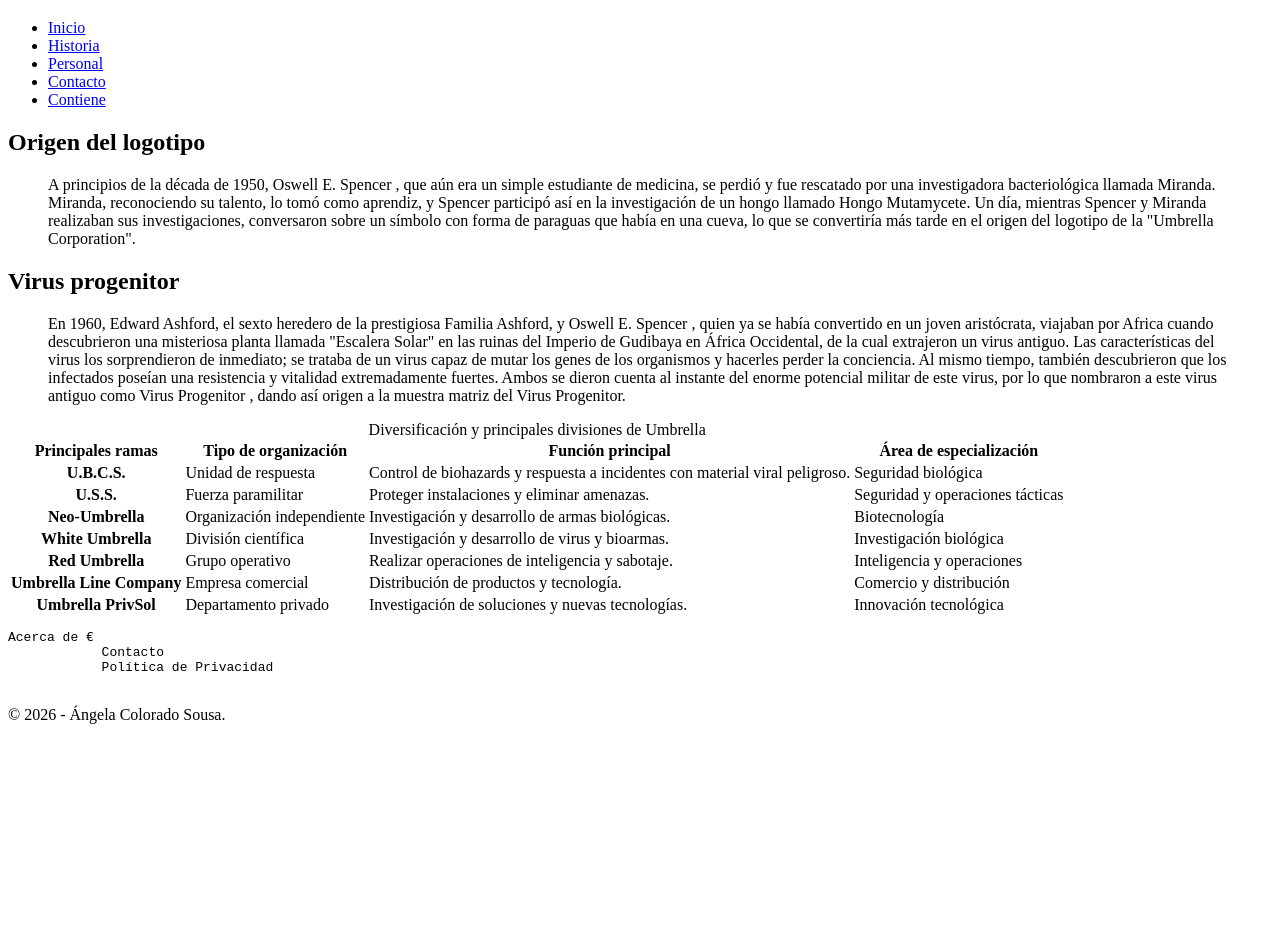
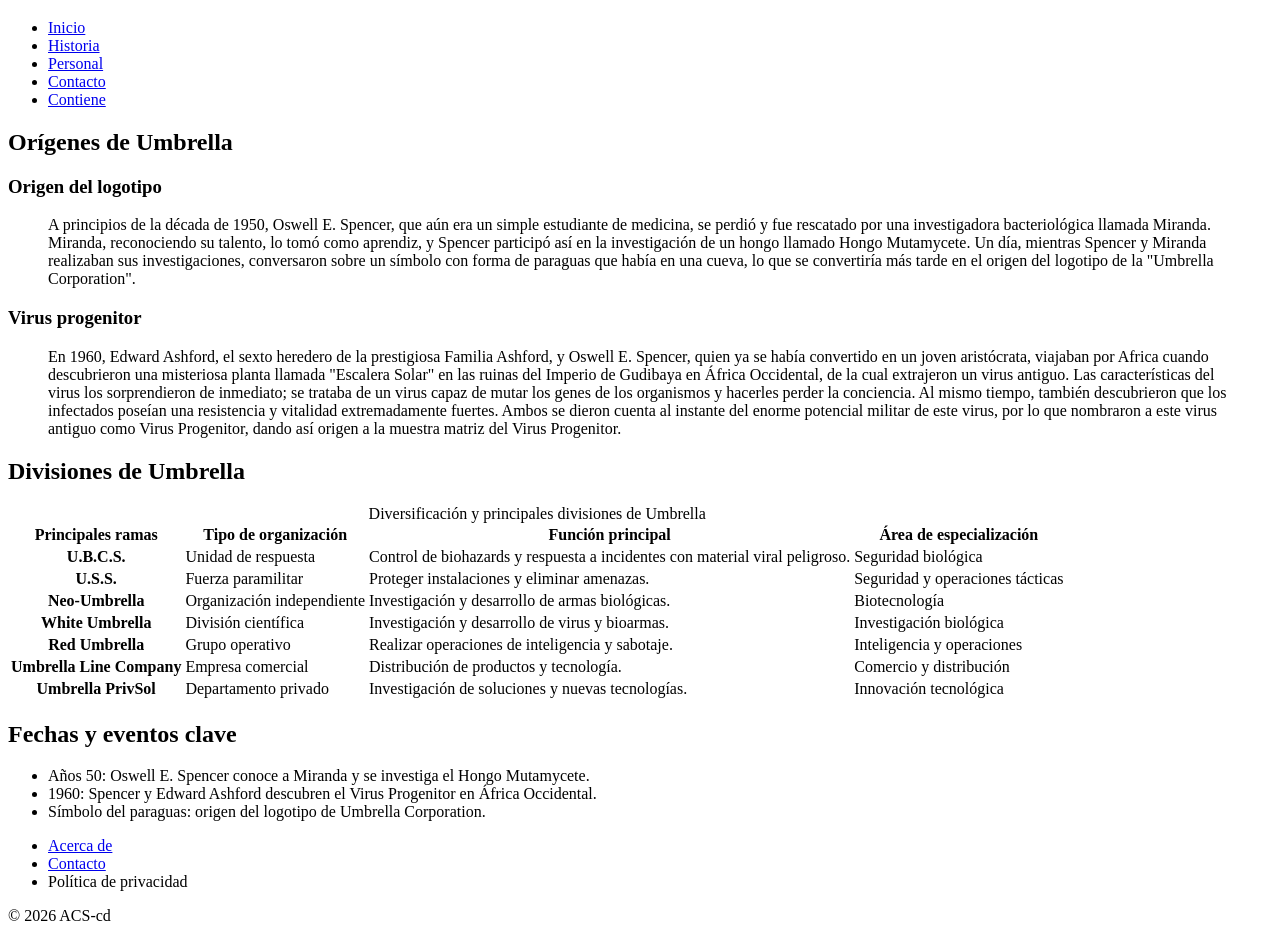
Before and after one commit to ACS-cd/Proyecto-Integrador-LM-2026, a plain HTML site: page proyecto/historia.html in a window 1280 px wide. Shown: the part 148-1089 px from the top of the page. Before the commit the page ends 888 px from the top, so only its background shows below. Drawn offline with Linux system fonts and the light colour scheme.

Commit message:
feat: estructura semántica html5 en historia

```diff
--- a/proyecto/historia.html
+++ b/proyecto/historia.html
@@ -4,7 +4,7 @@
     <meta charset="UTF-8">
     <meta name="viewport" content="width=device-width, initial-scale=1.0">
     <title>Historia - Integrador-LM-2026</title>
-    <meta name="description" content="Página que refleja una lista de los productos elaborados o fundados por Umbrella.">
+    <meta name="description" content="Página que refleja la historia de la Corporación Umbrella.">
     <meta name="keywords" content="Umbrella, historia, Spencer, Miranda, virus, Resident Evil ">
     <meta name="author" content="ACS-cd">
 </head>
@@ -24,16 +24,23 @@
       </nav>
   </header>
 
-  <div>
-    <h2>Origen del logotipo</h2>
-    <blockquote>A principios de la década de 1950, Oswell E. Spencer , que aún era un simple estudiante de medicina, se perdió y fue rescatado por una investigadora bacteriológica llamada Miranda. Miranda, reconociendo su talento, lo tomó como aprendiz, y Spencer participó así en la investigación de un hongo llamado Hongo Mutamycete. Un día, mientras Spencer y Miranda realizaban sus investigaciones, conversaron sobre un símbolo con forma de paraguas que había en una cueva, lo que se convertiría más tarde en el origen del logotipo de la "Umbrella Corporation".</blockquote>
-  </div>
+  <main>
+    <section>
+      <h2>Orígenes de Umbrella</h2>
 
-  <div>
-    <h2>Virus progenitor</h2>
-    <blockquote>En 1960, Edward Ashford, el sexto heredero de la prestigiosa Familia Ashford, y Oswell E. Spencer , quien ya se había convertido en un joven aristócrata, viajaban por Africa cuando descubrieron una misteriosa planta llamada "Escalera Solar" en las ruinas del Imperio de Gudibaya en África Occidental, de la cual extrajeron un virus antiguo. Las características del virus los sorprendieron de inmediato; se trataba de un virus capaz de mutar los genes de los organismos y hacerles perder la conciencia. Al mismo tiempo, también descubrieron que los infectados poseían una resistencia y vitalidad extremadamente fuertes. Ambos se dieron cuenta al instante del enorme potencial militar de este virus, por lo que nombraron a este virus antiguo como Virus Progenitor , dando así origen a la muestra matriz del Virus Progenitor.</blockquote>
-  </div>
+      <article>
+        <h3>Origen del logotipo</h3>
+        <blockquote>A principios de la década de 1950, Oswell E. Spencer, que aún era un simple estudiante de medicina, se perdió y fue rescatado por una investigadora bacteriológica llamada Miranda. Miranda, reconociendo su talento, lo tomó como aprendiz, y Spencer participó así en la investigación de un hongo llamado Hongo Mutamycete. Un día, mientras Spencer y Miranda realizaban sus investigaciones, conversaron sobre un símbolo con forma de paraguas que había en una cueva, lo que se convertiría más tarde en el origen del logotipo de la "Umbrella Corporation".</blockquote>
+      </article>
 
+      <article>
+        <h3>Virus progenitor</h3>
+        <blockquote>En 1960, Edward Ashford, el sexto heredero de la prestigiosa Familia Ashford, y Oswell E. Spencer, quien ya se había convertido en un joven aristócrata, viajaban por Africa cuando descubrieron una misteriosa planta llamada "Escalera Solar" en las ruinas del Imperio de Gudibaya en África Occidental, de la cual extrajeron un virus antiguo. Las características del virus los sorprendieron de inmediato; se trataba de un virus capaz de mutar los genes de los organismos y hacerles perder la conciencia. Al mismo tiempo, también descubrieron que los infectados poseían una resistencia y vitalidad extremadamente fuertes. Ambos se dieron cuenta al instante del enorme potencial militar de este virus, por lo que nombraron a este virus antiguo como Virus Progenitor, dando así origen a la muestra matriz del Virus Progenitor.</blockquote>
+      </article>
+    </section>
+
+    <section>
+      <h2>Divisiones de Umbrella</h2>
       <!-- Tabla que muestra las principales divisiones de Umbrella,
      su organización, funciones y áreas de especialización. -->
       <table>
@@ -105,12 +112,27 @@
           </tr>
         </tbody>
       </table>
+    </section>
+  </main>
+
+  <aside>
+    <h2>Fechas y eventos clave</h2>
+    <ul>
+      <li>Años 50: Oswell E. Spencer conoce a Miranda y se investiga el Hongo Mutamycete.</li>
+      <li>1960: Spencer y Edward Ashford descubren el Virus Progenitor en África Occidental.</li>
+      <li>Símbolo del paraguas: origen del logotipo de Umbrella Corporation.</li>
+    </ul>
+  </aside>
 
   <footer>
-        <pre>Acerca de &euro;
-            Contacto
-            Política de Privacidad
-        </pre>
-        <p>&copy; 2026 - Ángela Colorado Sousa.</p>
+        <nav>
+            <ul>
+                <li><a href="index.html">Acerca de</a></li>
+                <li><a href="contacto.html">Contacto</a></li>
+                <li>Política de privacidad</li>
+            </ul>
+        </nav>
+
+        <p id="firma-ACScd">&copy; 2026 ACS-cd</p>
   </footer>
 </body>
```
Lines whose indentation alone changed are shown as unchanged.
